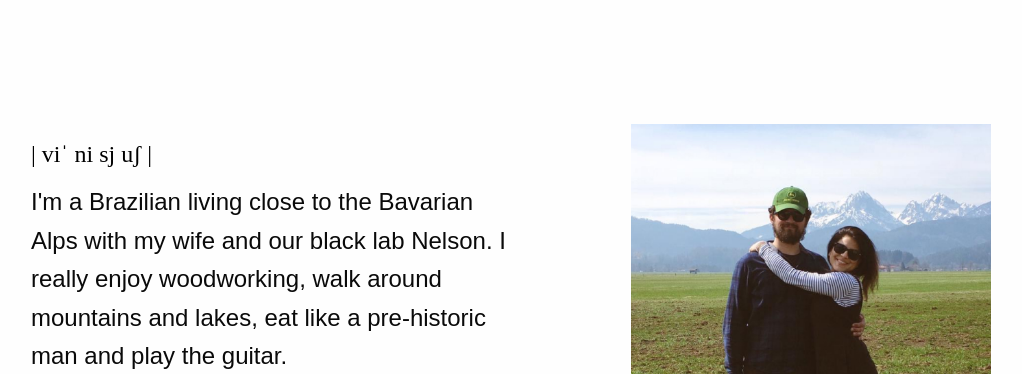
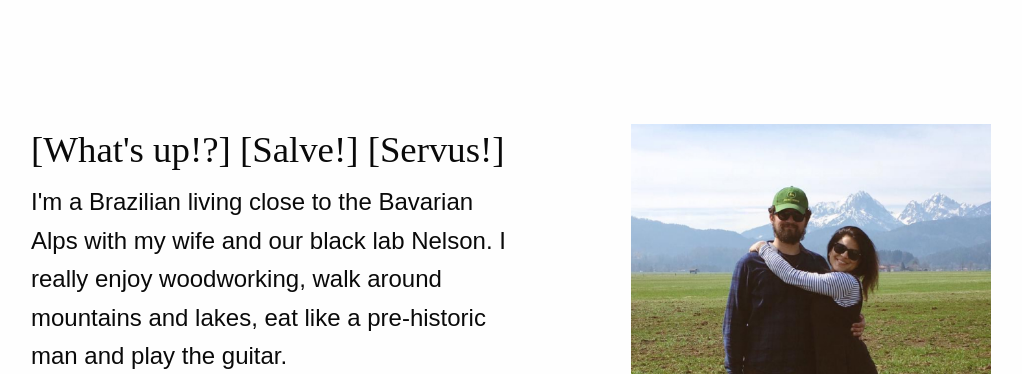
Before and after one commit to viniciuskrause/viniciuskrause, a plain HTML site: page index.html in a window 1280 px wide. Shown: the part 3460-3834 px from the top of the page, without its empty margins (129-1151 px from the left). Drawn offline with Linux system fonts and the light colour scheme.

Commit message:
saudacao

```diff
--- a/index.html
+++ b/index.html
@@ -120,7 +120,7 @@
   <div class="grid-x content-row">
 
     <div class="cell small-12 medium-6">
-      <h1><a target="_blank" href="https://forvo.com/search/vin%C3%ADcius/">| viˈ ni sj uʃ |</a></h1>
+      <h1>[What's up!?] [Salve!] [Servus!]</h1>
       <p>I'm a Brazilian living close to the Bavarian Alps with my wife and our black lab Nelson. I really enjoy woodworking, walk around mountains and lakes, eat like a pre-historic man and play the guitar. </p>
       <p><a href="https://www.instagram.com/viniciuskrause/" target="_blank">Here is my Instagram where I basically post about these things. &nbsp;<img src="img/arrow.svg" alt=""></a></p>
     </div>
```
